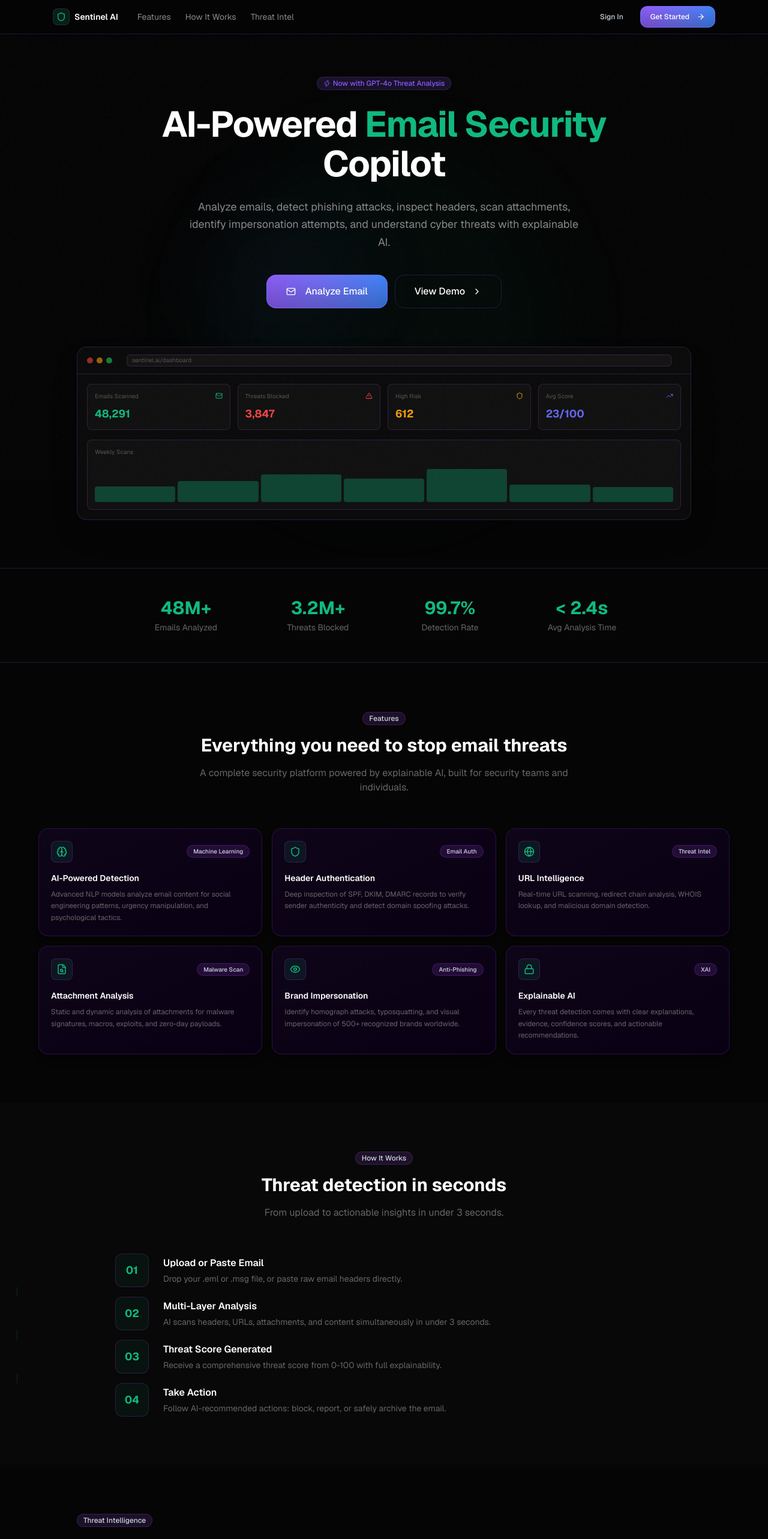
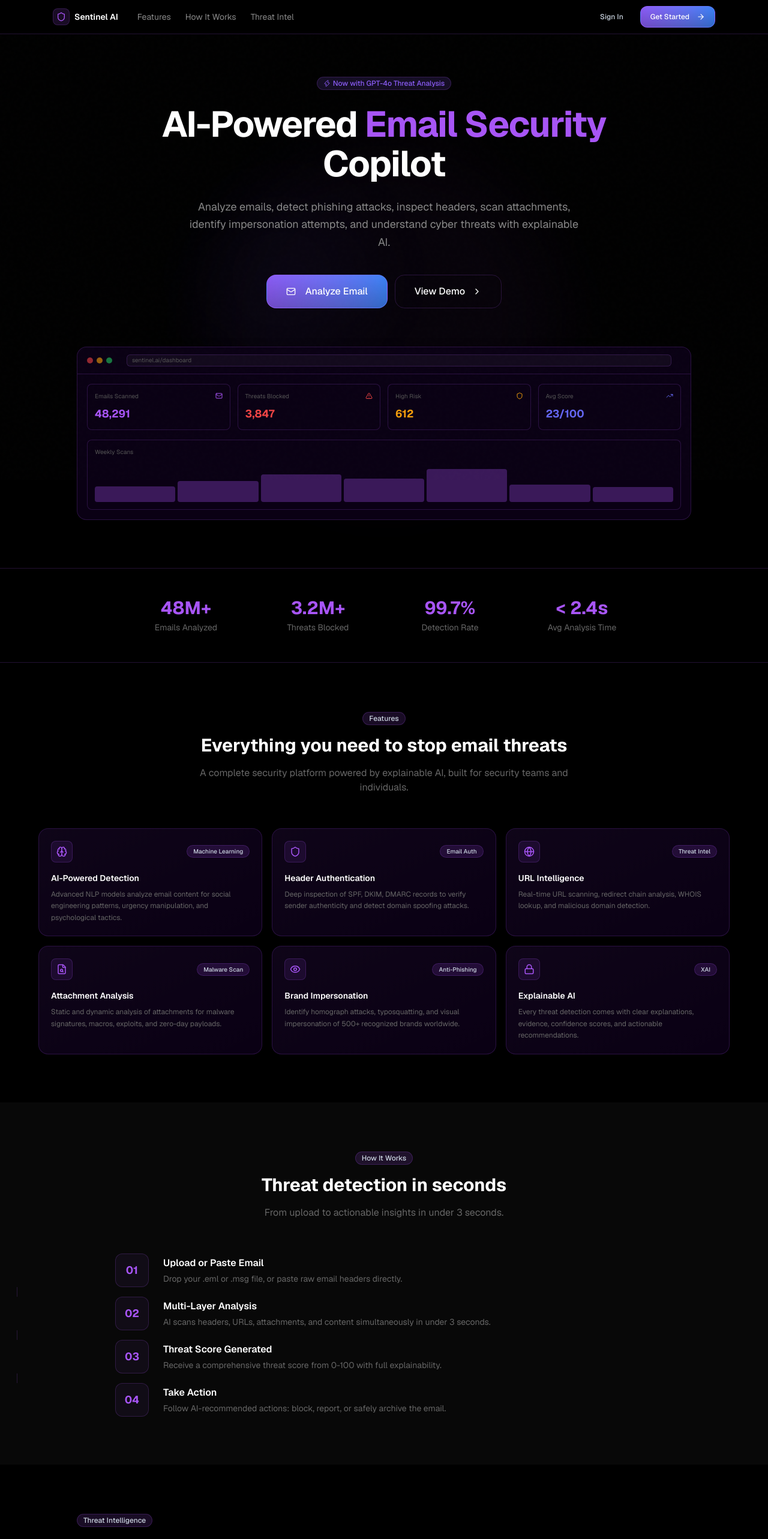
Before and after one commit to 2024geetha/Secure-Email-Gateway-For-Phishing-Prevention, a Next.js app in the folder client/: page / in a window 1280 px wide. Shown: the top 2566 px of the page at 60% size. Built offline with nearby package versions, Linux system fonts and the light colour scheme.

Commit message:
style: apply neon purple theme to landing and login pages

```diff
--- a/client/app/login/page.tsx
+++ b/client/app/login/page.tsx
@@ -32,7 +32,7 @@ function FloatingParticles() {
       {particles.map((p) => (
         <motion.div
           key={p.id}
-          className="absolute rounded-full bg-[#10b981]"
+          className="absolute rounded-full bg-[#a855f7]"
           style={{
             left: `${p.x}%`,
             top: `${p.y}%`,
@@ -62,7 +62,7 @@ function FloatingParticles() {
         }}
       />
       {/* Center glow */}
-      <div className="absolute top-1/2 left-1/2 -translate-x-1/2 -translate-y-1/2 w-[400px] h-[400px] rounded-full bg-[rgba(16,185,129,0.04)] blur-3xl" />
+      <div className="absolute top-1/2 left-1/2 -translate-x-1/2 -translate-y-1/2 w-[400px] h-[400px] rounded-full bg-[rgba(168,85,247,0.04)] blur-3xl" />
     </div>
   );
 }
@@ -85,7 +85,7 @@ export default function LoginPage() {
   };
 
   return (
-    <div className="min-h-screen bg-[#050505] flex items-center justify-center relative p-4">
+    <div className="min-h-screen bg-[#000000] flex items-center justify-center relative p-4">
       <FloatingParticles />
 
       <motion.div
@@ -96,15 +96,15 @@ export default function LoginPage() {
       >
         {/* Logo */}
         <div className="text-center mb-8">
-          <div className="inline-flex h-12 w-12 items-center justify-center rounded-xl bg-[rgba(16,185,129,0.12)] border border-[rgba(16,185,129,0.25)] mb-4">
-            <Shield className="h-6 w-6 text-[#10b981]" />
+          <div className="inline-flex h-12 w-12 items-center justify-center rounded-xl bg-[rgba(168,85,247,0.12)] border border-[rgba(168,85,247,0.25)] mb-4">
+            <Shield className="h-6 w-6 text-[#a855f7]" />
           </div>
           <h1 className="text-2xl font-bold text-white">Sentinel AI</h1>
           <p className="text-sm text-[#666] mt-1">AI Email Security Copilot</p>
         </div>
 
         {/* Card */}
-        <div className="rounded-2xl border border-[rgba(255,255,255,0.08)] bg-[#0b0b0b] p-6">
+        <div className="rounded-2xl border border-[rgba(168,85,247,0.2)] bg-[#0a0014] p-6">
           <h2 className="text-base font-semibold text-white mb-5">Sign in to your account</h2>
 
           <form onSubmit={handleSubmit(onSubmit)} className="space-y-4">
@@ -130,7 +130,7 @@ export default function LoginPage() {
             <div className="space-y-1.5">
               <div className="flex items-center justify-between">
                 <label className="text-xs font-medium text-[#888]">Password</label>
-                <a href="#" className="text-xs text-[#10b981] hover:underline">
+                <a href="#" className="text-xs text-[#a855f7] hover:underline">
                   Forgot password?
                 </a>
               </div>
@@ -167,7 +167,7 @@ export default function LoginPage() {
               <div className="w-full border-t border-[rgba(255,255,255,0.07)]" />
             </div>
             <div className="relative flex justify-center text-xs">
-              <span className="bg-[#0b0b0b] px-3 text-[#555]">or continue with</span>
+              <span className="bg-[#0a0014] px-3 text-[#555]">or continue with</span>
             </div>
           </div>
 
@@ -201,7 +201,7 @@ export default function LoginPage() {
 
           <p className="text-center text-xs text-[#555] mt-5">
             Don&apos;t have an account?{" "}
-            <a href="#" className="text-[#10b981] hover:underline">
+            <a href="#" className="text-[#a855f7] hover:underline">
               Sign up free
             </a>
           </p>
@@ -211,7 +211,7 @@ export default function LoginPage() {
         <div className="flex items-center justify-center gap-4 mt-6">
           {["SOC 2 Type II", "GDPR Compliant", "256-bit TLS"].map((badge) => (
             <div key={badge} className="flex items-center gap-1 text-[10px] text-[#444]">
-              <Zap className="h-2.5 w-2.5 text-[#10b981]" />
+              <Zap className="h-2.5 w-2.5 text-[#a855f7]" />
               {badge}
             </div>
           ))}
--- a/client/app/page.tsx
+++ b/client/app/page.tsx
@@ -128,13 +128,13 @@ function Section({ children, className = "", id }: { children: React.ReactNode;
 
 export default function LandingPage() {
   return (
-    <div className="min-h-screen bg-[#050505] text-white">
+    <div className="min-h-screen bg-[#000000] text-white">
       {/* Nav */}
-      <nav className="fixed top-0 inset-x-0 z-50 border-b border-[rgba(255,255,255,0.06)] bg-[#050505]/90 backdrop-blur-md">
+      <nav className="fixed top-0 inset-x-0 z-50 border-b border-[rgba(168,85,247,0.15)] bg-[#000000]/90 backdrop-blur-md">
         <div className="max-w-6xl mx-auto px-6 h-14 flex items-center gap-8">
           <Link href="/" className="flex items-center gap-2">
-            <div className="h-7 w-7 rounded-lg bg-[rgba(16,185,129,0.15)] border border-[rgba(16,185,129,0.25)] flex items-center justify-center">
-              <Shield className="h-4 w-4 text-[#10b981]" />
+            <div className="h-7 w-7 rounded-lg bg-[rgba(168,85,247,0.15)] border border-[rgba(168,85,247,0.25)] flex items-center justify-center">
+              <Shield className="h-4 w-4 text-[#a855f7]" />
             </div>
             <span className="text-sm font-semibold">Sentinel AI</span>
           </Link>
@@ -160,7 +160,7 @@ export default function LandingPage() {
       <section className="pt-32 pb-20 px-6 relative overflow-hidden">
         {/* Ambient glow */}
         <div className="absolute inset-0 overflow-hidden pointer-events-none">
-          <div className="absolute top-1/4 left-1/2 -translate-x-1/2 w-[600px] h-[600px] rounded-full bg-[rgba(16,185,129,0.04)] blur-3xl" />
+          <div className="absolute top-1/4 left-1/2 -translate-x-1/2 w-[600px] h-[600px] rounded-full bg-[rgba(168,85,247,0.04)] blur-3xl" />
           <div className="absolute top-1/3 left-1/4 w-[300px] h-[300px] rounded-full bg-[rgba(99,102,241,0.03)] blur-3xl" />
         </div>
 
@@ -182,7 +182,7 @@ export default function LandingPage() {
             className="text-4xl sm:text-5xl lg:text-6xl font-bold tracking-tight leading-[1.1] mb-6"
           >
             AI-Powered{" "}
-            <span className="text-[#10b981]">Email Security</span>{" "}
+            <span className="text-[#a855f7]">Email Security</span>{" "}
             Copilot
           </motion.h1>
 
@@ -223,16 +223,16 @@ export default function LandingPage() {
           transition={{ duration: 0.8, delay: 0.5 }}
           className="max-w-5xl mx-auto mt-16 relative"
         >
-          <div className="rounded-2xl border border-[rgba(255,255,255,0.1)] bg-[#0b0b0b] overflow-hidden shadow-2xl">
+          <div className="rounded-2xl border border-[rgba(168,85,247,0.25)] bg-[#0a0014] overflow-hidden shadow-2xl">
             {/* Fake browser bar */}
-            <div className="flex items-center gap-2 px-4 py-3 border-b border-[rgba(255,255,255,0.06)]">
+            <div className="flex items-center gap-2 px-4 py-3 border-b border-[rgba(168,85,247,0.15)]">
               <div className="flex gap-1.5">
                 <div className="h-2.5 w-2.5 rounded-full bg-[#ef4444]/60" />
                 <div className="h-2.5 w-2.5 rounded-full bg-[#f59e0b]/60" />
                 <div className="h-2.5 w-2.5 rounded-full bg-[#22c55e]/60" />
               </div>
               <div className="flex-1 mx-4">
-                <div className="h-5 rounded-md bg-[rgba(255,255,255,0.04)] border border-[rgba(255,255,255,0.06)] flex items-center px-2">
+                <div className="h-5 rounded-md bg-[rgba(255,255,255,0.04)] border border-[rgba(168,85,247,0.15)] flex items-center px-2">
                   <span className="text-[10px] text-[#555]">sentinel.ai/dashboard</span>
                 </div>
               </div>
@@ -241,7 +241,7 @@ export default function LandingPage() {
             {/* Dashboard preview content */}
             <div className="grid grid-cols-4 gap-3 p-4">
               {[
-                { label: "Emails Scanned", value: "48,291", color: "#10b981", icon: Mail },
+                { label: "Emails Scanned", value: "48,291", color: "#a855f7", icon: Mail },
                 { label: "Threats Blocked", value: "3,847", color: "#ef4444", icon: AlertTriangle },
                 { label: "High Risk", value: "612", color: "#f59e0b", icon: Shield },
                 { label: "Avg Score", value: "23/100", color: "#6366f1", icon: TrendingUp },
@@ -253,7 +253,7 @@ export default function LandingPage() {
                     initial={{ opacity: 0, y: 10 }}
                     animate={{ opacity: 1, y: 0 }}
                     transition={{ delay: 0.6 + i * 0.08 }}
-                    className="rounded-lg border border-[rgba(255,255,255,0.06)] bg-[#111] p-3"
+                    className="rounded-lg border border-[rgba(168,85,247,0.15)] bg-[#0a0014] p-3"
                   >
                     <div className="flex items-center justify-between mb-2">
                       <span className="text-[10px] text-[#555]">{card.label}</span>
@@ -266,7 +266,7 @@ export default function LandingPage() {
             </div>
 
             <div className="px-4 pb-4">
-              <div className="rounded-lg border border-[rgba(255,255,255,0.06)] bg-[#111] p-3">
+              <div className="rounded-lg border border-[rgba(168,85,247,0.15)] bg-[#0a0014] p-3">
                 <p className="text-[10px] text-[#555] mb-3">Weekly Scans</p>
                 <div className="flex items-end gap-1 h-16">
                   {[40, 55, 72, 60, 85, 45, 38].map((h, i) => (
@@ -275,7 +275,7 @@ export default function LandingPage() {
                       initial={{ height: 0 }}
                       animate={{ height: `${h}%` }}
                       transition={{ duration: 0.5, delay: 0.8 + i * 0.06 }}
-                      className="flex-1 rounded-sm bg-[rgba(16,185,129,0.3)]"
+                      className="flex-1 rounded-sm bg-[rgba(168,85,247,0.3)]"
                     />
                   ))}
                 </div>
@@ -286,7 +286,7 @@ export default function LandingPage() {
       </section>
 
       {/* Stats */}
-      <Section className="py-12 border-y border-[rgba(255,255,255,0.06)]">
+      <Section className="py-12 border-y border-[rgba(168,85,247,0.15)]">
         <div className="max-w-4xl mx-auto px-6 grid grid-cols-2 md:grid-cols-4 gap-8">
           {stats.map((s, i) => (
             <motion.div
@@ -297,7 +297,7 @@ export default function LandingPage() {
               transition={{ delay: i * 0.1 }}
               className="text-center"
             >
-              <div className="text-3xl font-bold text-[#10b981] mb-1">
+              <div className="text-3xl font-bold text-[#a855f7] mb-1">
                 <AnimatedCounter value={s.value} />
               </div>
               <div className="text-sm text-[#666]">{s.label}</div>
@@ -331,8 +331,8 @@ export default function LandingPage() {
                 >
                   <Card className="h-full p-5 hover:border-[rgba(255,255,255,0.15)] transition-colors">
                     <div className="flex items-center justify-between mb-4">
-                      <div className="h-9 w-9 rounded-lg bg-[rgba(16,185,129,0.1)] border border-[rgba(16,185,129,0.2)] flex items-center justify-center">
-                        <Icon className="h-4.5 w-4.5 text-[#10b981]" />
+                      <div className="h-9 w-9 rounded-lg bg-[rgba(168,85,247,0.1)] border border-[rgba(168,85,247,0.2)] flex items-center justify-center">
+                        <Icon className="h-4.5 w-4.5 text-[#a855f7]" />
                       </div>
                       <Badge variant="secondary" className="text-[10px]">{f.tag}</Badge>
                     </div>
@@ -365,15 +365,15 @@ export default function LandingPage() {
                 transition={{ delay: i * 0.12 }}
                 className="flex gap-6 items-start"
               >
-                <div className="flex-shrink-0 w-14 h-14 rounded-xl border border-[rgba(16,185,129,0.2)] bg-[rgba(16,185,129,0.06)] flex items-center justify-center">
-                  <span className="text-lg font-bold text-[#10b981]">{step.n}</span>
+                <div className="flex-shrink-0 w-14 h-14 rounded-xl border border-[rgba(168,85,247,0.2)] bg-[rgba(168,85,247,0.06)] flex items-center justify-center">
+                  <span className="text-lg font-bold text-[#a855f7]">{step.n}</span>
                 </div>
                 <div className="flex-1 pt-1">
                   <h3 className="text-base font-semibold mb-1">{step.title}</h3>
                   <p className="text-sm text-[#666]">{step.desc}</p>
                 </div>
                 {i < steps.length - 1 && (
-                  <div className="absolute left-7 mt-14 h-4 w-px bg-[rgba(16,185,129,0.2)]" />
+                  <div className="absolute left-7 mt-14 h-4 w-px bg-[rgba(168,85,247,0.2)]" />
                 )}
               </motion.div>
             ))}
@@ -402,7 +402,7 @@ export default function LandingPage() {
                   "Malware family classification",
                 ].map((item, i) => (
                   <li key={i} className="flex items-center gap-2.5 text-sm text-[#b3b3b3]">
-                    <CheckCircle2 className="h-4 w-4 text-[#10b981] shrink-0" />
+                    <CheckCircle2 className="h-4 w-4 text-[#a855f7] shrink-0" />
                     {item}
                   </li>
                 ))}
@@ -420,7 +420,7 @@ export default function LandingPage() {
               {[
                 { label: "Active Threat Domains", value: "12,847", color: "#ef4444", change: "+247 today" },
                 { label: "Malware Families", value: "384", color: "#f59e0b", change: "+12 this week" },
-                { label: "Targeted Brands", value: "527", color: "#10b981", change: "500+ covered" },
+                { label: "Targeted Brands", value: "527", color: "#a855f7", change: "500+ covered" },
                 { label: "Countries Tracked", value: "191", color: "#6366f1", change: "Global coverage" },
               ].map((item, i) => (
                 <motion.div
@@ -429,7 +429,7 @@ export default function LandingPage() {
                   whileInView={{ opacity: 1, scale: 1 }}
                   viewport={{ once: true }}
                   transition={{ delay: i * 0.1 }}
-                  className="rounded-xl border border-[rgba(255,255,255,0.08)] bg-[#0b0b0b] p-4"
+                  className="rounded-xl border border-[rgba(168,85,247,0.2)] bg-[#0a0014] p-4"
                 >
                   <p className="text-[11px] text-[#555] mb-2">{item.label}</p>
                   <p className="text-2xl font-bold mb-1" style={{ color: item.color }}>
@@ -502,12 +502,12 @@ export default function LandingPage() {
       </Section>
 
       {/* Footer */}
-      <footer className="border-t border-[rgba(255,255,255,0.06)] py-10 px-6">
+      <footer className="border-t border-[rgba(168,85,247,0.15)] py-10 px-6">
         <div className="max-w-6xl mx-auto">
           <div className="flex flex-col md:flex-row items-center justify-between gap-4">
             <div className="flex items-center gap-2">
-              <div className="h-6 w-6 rounded-md bg-[rgba(16,185,129,0.15)] border border-[rgba(16,185,129,0.25)] flex items-center justify-center">
-                <Shield className="h-3.5 w-3.5 text-[#10b981]" />
+              <div className="h-6 w-6 rounded-md bg-[rgba(168,85,247,0.15)] border border-[rgba(168,85,247,0.25)] flex items-center justify-center">
+                <Shield className="h-3.5 w-3.5 text-[#a855f7]" />
               </div>
               <span className="text-sm font-semibold text-white">Sentinel AI</span>
             </div>
```
